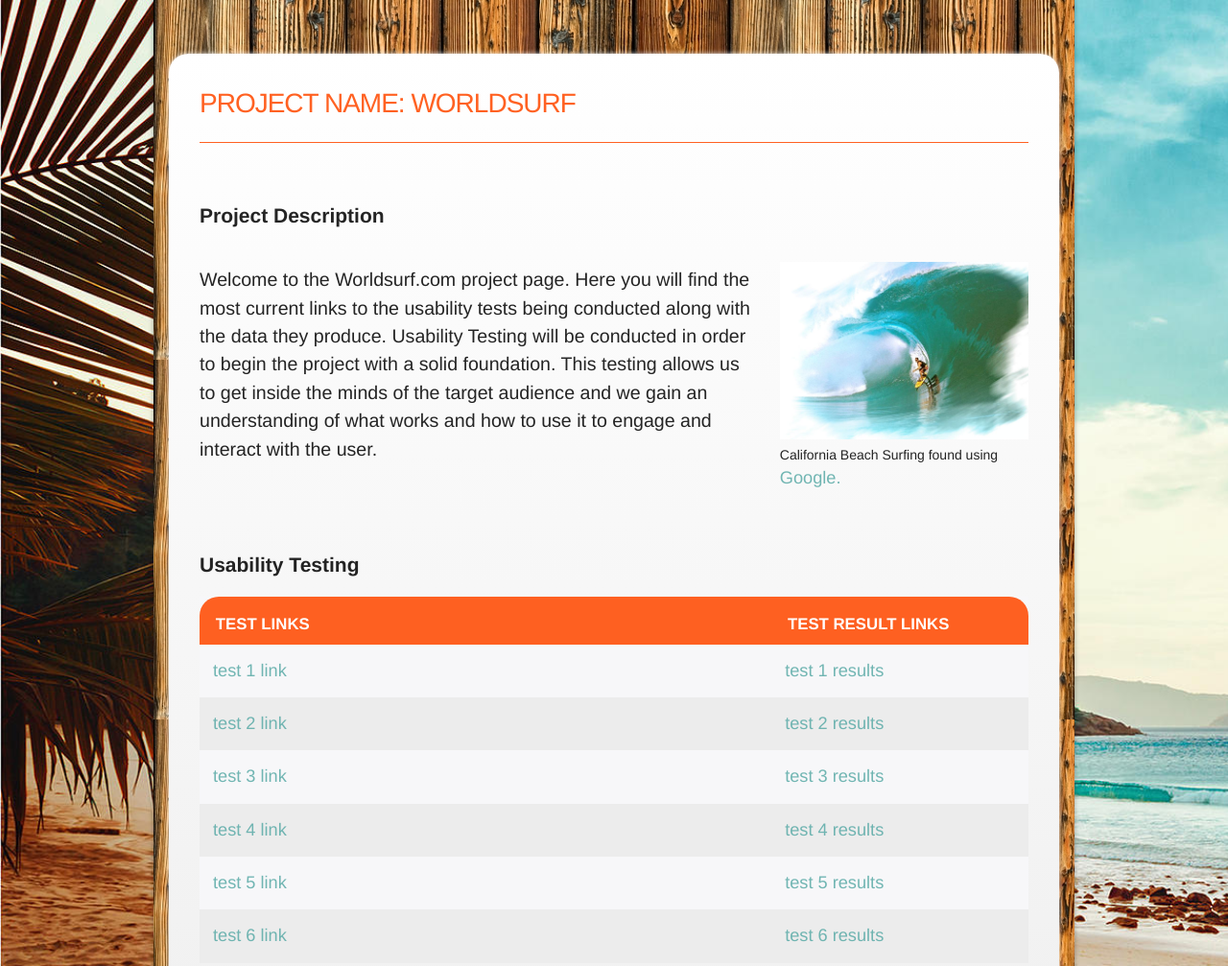
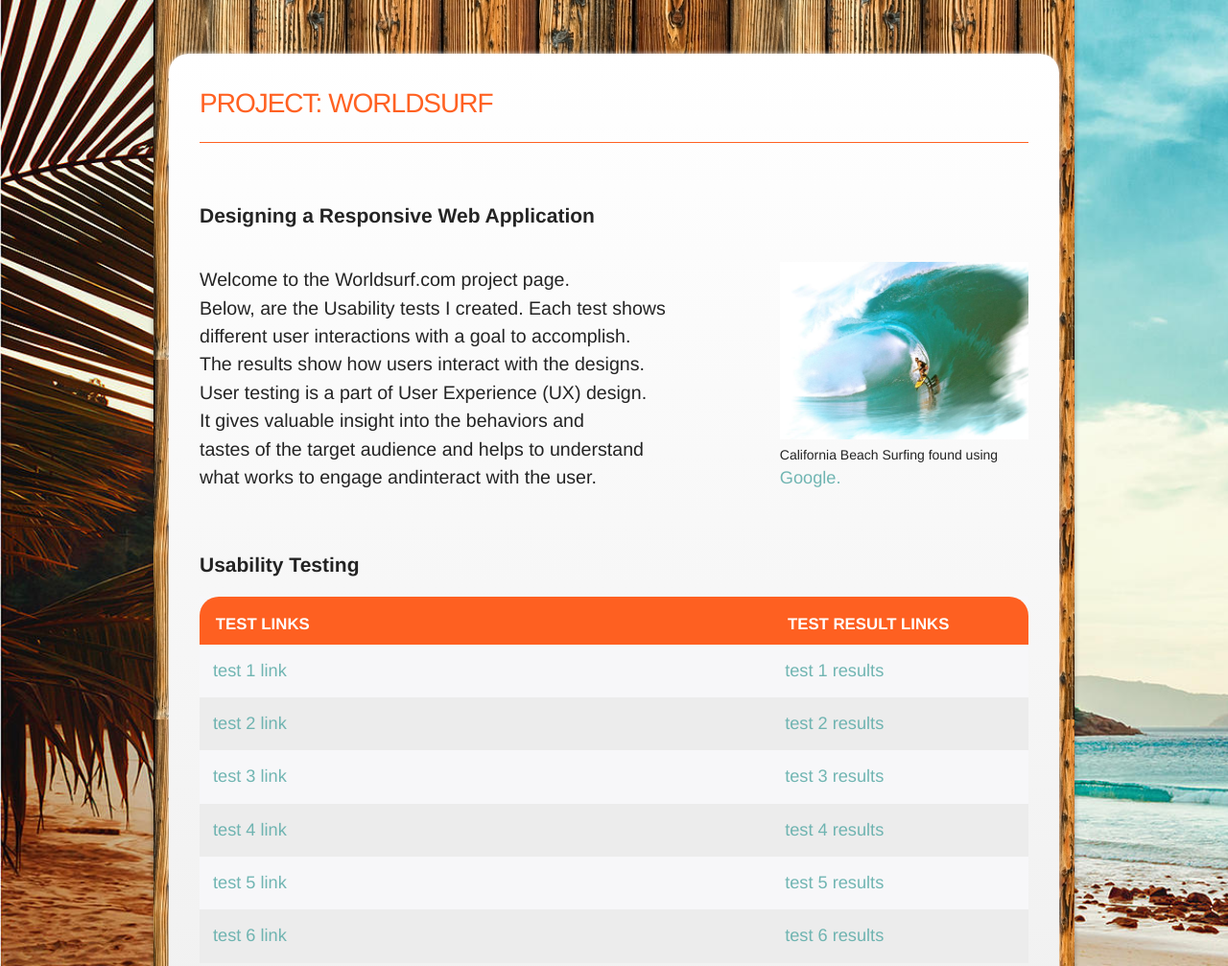
Before and after one commit to iAlbertM/WiU, a plain HTML site: page index.html in a window 1280 px wide. Shown: the top 1007 px of the page at 96% size. Drawn offline with Linux system fonts and the light colour scheme.

Commit message:
fixed meta tag + updated project description to reflect project

```diff
--- a/index.html
+++ b/index.html
@@ -1,8 +1,9 @@
 <!DOCTYPE html>
 <html>
+
 <head>
     <meta charset="utf-8">
-    <meta name="viewport" content="width=device-width; initial-scale=1.0">
+    <meta name="viewport" content="width=device-width, initial-scale=1">
     <title>Albert Martinez | WiU-1504 | B1 Landing Page</title>
     <meta name="description" content="Project by Albert Martinez | Assignment for Web Interface and Usability on UX, UI, and Usability Testing |  Full Sail University">
     <link rel="stylesheet" href="css/style.css" media="screen" type="text/css" />
@@ -12,22 +13,26 @@
 <body>
     <div id="wrapper">
         <header>
-            <h1>PROJECT NAME: WORLDSURF</h1>
+            <h1>PROJECT: WORLDSURF</h1>
         </header>
         <main class="sec">
             <section class="main">
-	            <h2 class="desc-title">Project Description</h2>
-	            <!-- Replace this text with your description of the project -->
+                <h2 class="desc-title">Designing a Responsive Web Application </h2>
                 <figure>
-	                <!--   add your image to the img folder
-		  Replace the "img.jpg" with the name of your image  -->
-	                <img src="img/surfing.jpg" alt="Image of Sunny Beach in El Salvador from Google Images. Solely intended for educatioal purposes." />
-	                <figcaption>California Beach Surfing found using <a href="https://www.google.com/url?sa=i&amp;rct=j&amp;q=&amp;esrc=s&amp;source=images&amp;cd=&amp;ved=&amp;url=http%3A%2F%2Famagico.com%2Fimages%2Fimg1%2Fcalifornia-beaches-surfing-pictures-5.jpg&amp;ei=HkMmVeCNNdXUoATy6ICIBg&amp;psig=AFQjCNGfqNwoocekQCmlHDgufOefAcjciQ&amp;ust=1428657311269289">Google.</a></figcaption>
+                    <img src="img/surfing.jpg" alt="Sunny Beach in El Salvador from Google Images." />
+                    <figcaption>California Beach Surfing found using
+                    <a href="http://goo.gl/CromG6">Google.</a></figcaption>
                 </figure>
-	            <p class="description">Welcome to the Worldsurf.com project page. Here you will find the most current links to the usability tests being conducted along with the data they produce. Usability Testing will be conducted in order to begin the project with a solid foundation. This testing allows us to get inside the minds of the target audience and we gain an understanding of what works and how to use it to engage and interact with the user.</p>
+                <p class="description">Welcome to the Worldsurf.com project page.<br>
+                Below, are the Usability tests I created. Each test shows<br>
+                different user interactions with a goal to accomplish.<br>
+                The results show how users interact with the designs.<br>
+                User testing is a part of User Experience (UX) design.<br>
+                It gives valuable insight into the behaviors and<br>
+                tastes of the target audience and helps to understand<br>
+                what works to engage andinteract with the user.</p>
             </section>
         </main>
-
         <section class="sec">
             <h2>Usability Testing</h2>
             <table id="rwd-table">
@@ -65,11 +70,10 @@
                 </tbody>
             </table>
         </section>
-        <footer><p>
+        <footer>
+            <p>
                 <a href="http://jigsaw.w3.org/css-validator/check/referer">
-        <img style="border:0;width:88px;height:31px"
-            src="http://jigsaw.w3.org/css-validator/images/vcss"
-            alt="Valid CSS!" />
+                    <img style="border:0;width:88px;height:31px" src="http://jigsaw.w3.org/css-validator/images/vcss" alt="Valid CSS!" />
                 </a>
             </p>
             The design and code is © 2015 <a href="http://behance.net/albertmartinez">Albert Martinez</a>, for WiU: Web Interfaces &amp; Usability - Week 4 Project Assignment &copy; 2015 Albert Martinez</footer>
```
Lines whose indentation alone changed are shown as unchanged.
